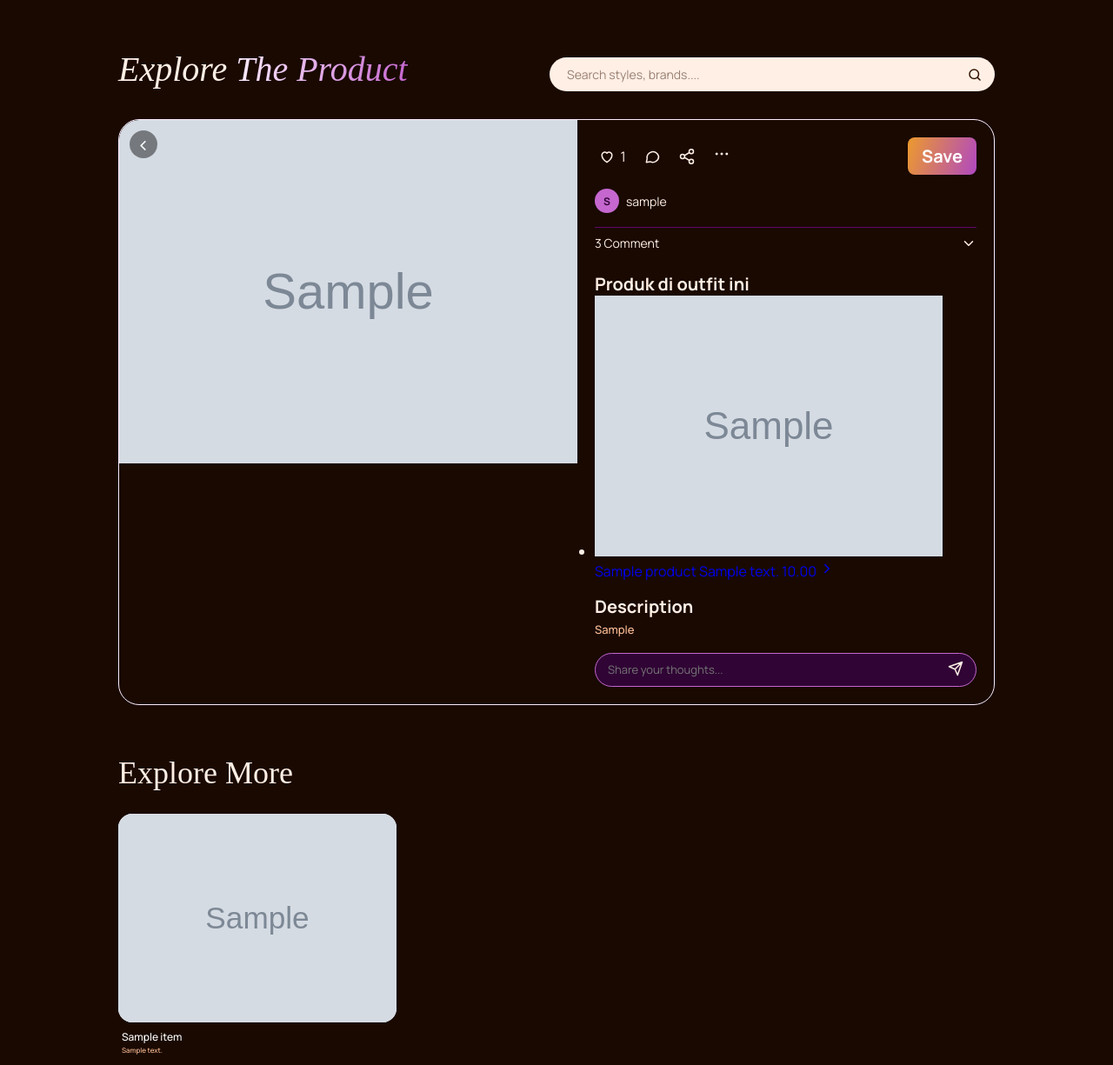
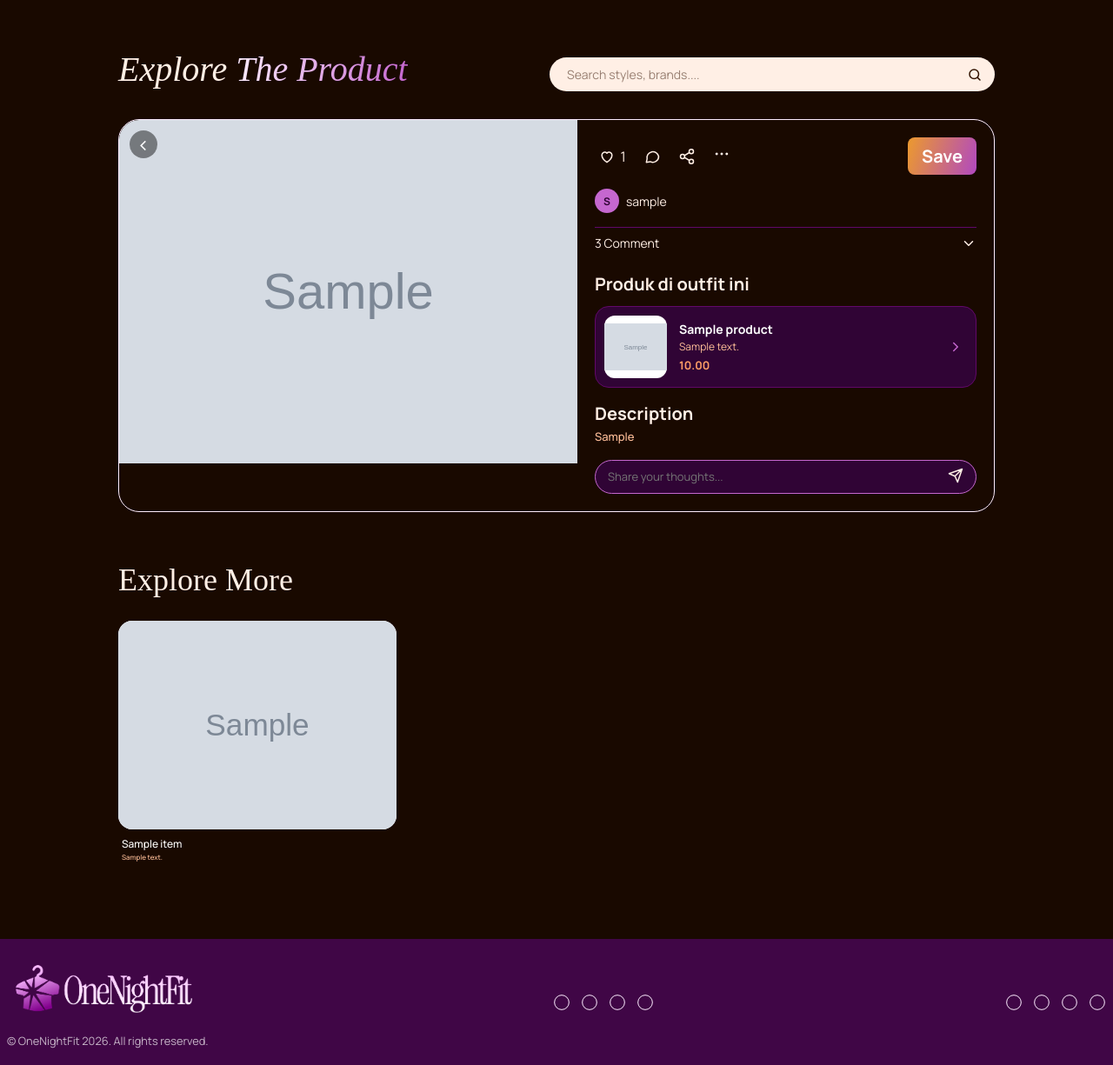
Before and after one commit to OneNightFit/OneNightFit, a Django app: page /inspo/post/1/ in a window 1280 px wide. Shown: the part 81-1306 px from the top of the page at 87% size. Run offline with Django 5.2, Linux system fonts and the light colour scheme; tables that the repository leaves empty hold one stand-in row (values such as "Sample post"); grey boxes marked "Sample" are stand-in pictures; a database or web service that is not in the repository returns one stand-in record (values such as "Sample title"); data that the repository does not hold is empty; some web fonts are replaced.

Commit message:
style(inspo): add product card styles for tagged products on post detail page

```diff
--- a/static/css/inspo.css
+++ b/static/css/inspo.css
@@ -403,6 +403,74 @@
 }
 .detail-visit:hover { background: var(--secondary_200); }
 
+/* Produk ONF yang di-tag pada postingan */
+.detail-products { display: flex; flex-direction: column; gap: 0.75rem; }
+.product-cards { list-style: none; margin: 0; padding: 0; display: flex; flex-direction: column; gap: 0.625rem; }
+
+.product-card {
+    display: flex;
+    align-items: center;
+    gap: 0.875rem;
+    padding: 0.625rem 0.875rem 0.625rem 0.625rem;
+    background: var(--primary_850);
+    border: 1px solid var(--primary_700);
+    border-radius: 1rem;
+    color: var(--secondary_50);
+    transition: border-color .15s, background-color .15s;
+}
+.product-card:hover,
+.product-card:focus-visible {
+    border-color: var(--primary_0);
+    background: var(--primary_800);
+}
+.product-card:focus-visible { outline: 2px solid var(--primary_300); outline-offset: 2px; }
+
+.product-card-img {
+    flex: 0 0 auto;
+    width: 4.5rem;
+    height: 4.5rem;
+    border-radius: 0.75rem;
+    overflow: hidden;
+    background: #fff;               /* foto produk biasanya berlatar putih */
+}
+.product-card-img img {
+    width: 100%;
+    height: 100%;
+    object-fit: contain;
+    display: block;
+}
+
+.product-card-body {
+    flex: 1;
+    min-width: 0;
+    display: flex;
+    flex-direction: column;
+    gap: 0.2rem;
+}
+.product-card-name {
+    font-size: 14px;
+    font-weight: 700;
+    color: var(--neutral_0);
+    display: -webkit-box;
+    -webkit-box-orient: vertical;
+    -webkit-line-clamp: 2;
+    line-clamp: 2;
+    overflow: hidden;
+}
+.product-card-desc {
+    font-size: 12px;
+    line-height: 1.4;
+    color: var(--secondary_200);
+    display: -webkit-box;
+    -webkit-box-orient: vertical;
+    -webkit-line-clamp: 2;
+    line-clamp: 2;
+    overflow: hidden;
+}
+.product-card-price { font-size: 13px; font-weight: 700; color: var(--secondary_300); }
+.product-card-arrow { flex: 0 0 auto; color: var(--primary_300); }
+.product-card:hover .product-card-arrow { color: var(--primary_0); }
+
 .detail-desc p { margin: 0; }
 .detail-desc .body-6 {
     color: var(--secondary_200);
```
